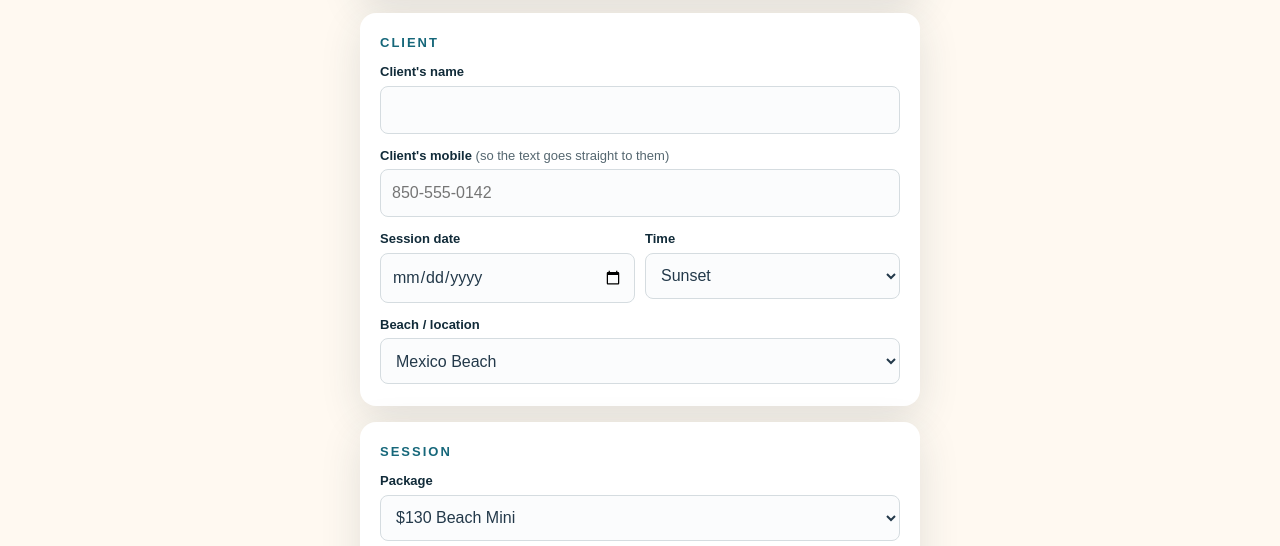
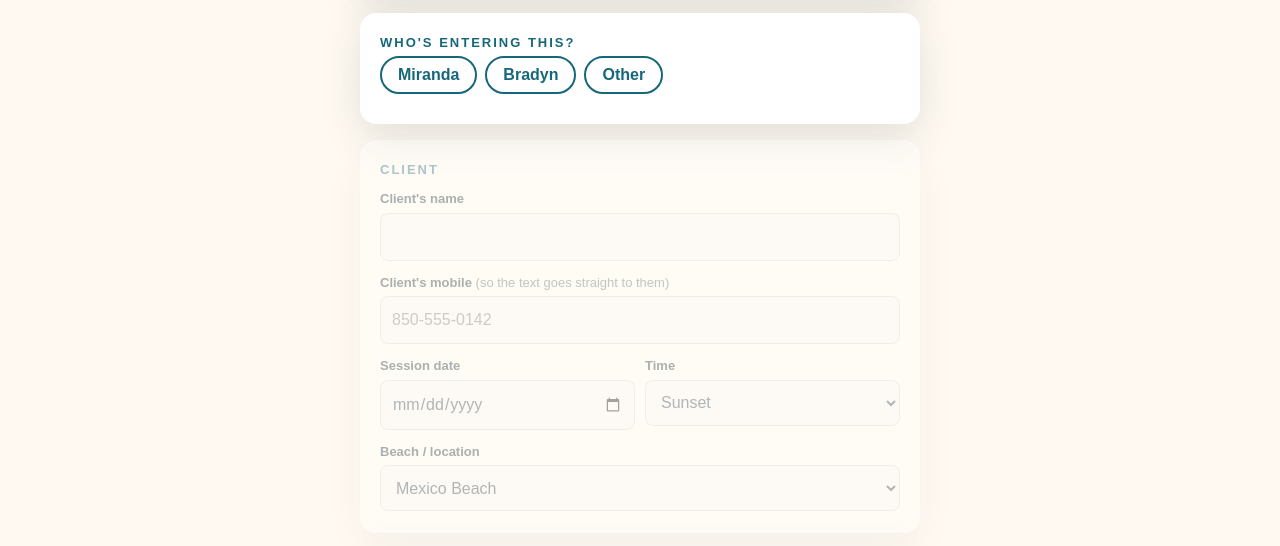
Before and after one commit to mirandaraep-tech/mirandaraephotography-site, a website: page new.html in a window 1280 px wide. Shown: the part 199-745 px from the top of the page. Drawn offline with Linux system fonts and the light colour scheme; no server answers.

Commit message:
Update new.html

```diff
--- a/new.html
+++ b/new.html
@@ -46,6 +46,8 @@ textarea{min-height:70px}
 .chip{border:2px solid var(--teal);background:#fff;color:var(--teal);border-radius:999px;padding:8px 16px;font-size:16px;font-weight:bold;cursor:pointer}
 .chip.on{background:var(--teal);color:#fff}
 .keep{margin-top:10px;font-size:15px}
+#whocard.mini{padding:12px 20px}#whocard.mini h2,#whocard.mini .chips,#whocard.mini #whoother{display:none}
+.locked{opacity:.35;pointer-events:none}
 footer{text-align:center;font-size:12px;color:var(--muted);padding:0 0 30px}
 @media(max-width:380px){.row2{grid-template-columns:1fr}}
 </style>
@@ -57,6 +59,14 @@ footer{text-align:center;font-size:12px;color:var(--muted);padding:0 0 30px}
 </div></div>
 <main>
   <div class="card"><h1>New Booking</h1><p class="intro">Fill in what you agreed on, then text it to the client to confirm.</p></div>
+
+  <div class="card" id="whocard">
+    <h2>Who's entering this?</h2>
+    <div class="chips" id="whobtns"><button type="button" class="chip">Miranda</button><button type="button" class="chip">Bradyn</button><button type="button" class="chip">Other</button></div>
+    <input id="whoother" type="text" autocomplete="off" placeholder="Type your name" hidden>
+    <div id="whoset" hidden style="font-size:15px">Entering as <b id="whoname"></b> · <a href="#" id="whochg" style="color:var(--teal)">Change</a></div>
+  </div>
+  <div id="formwrap">
 
   <div class="card">
     <h2>Client</h2>
@@ -119,6 +129,7 @@ footer{text-align:center;font-size:12px;color:var(--muted);padding:0 0 30px}
     <p class="err" id="err" hidden>Please fill in the client's name and the date first.</p>
     <p class="small" id="copied" hidden style="text-align:center">Link copied!</p>
   </div>
+  </div>
 </main>
 <footer>Miranda Rae Photography · private page</footer>
 <script>
@@ -155,7 +166,7 @@ footer{text-align:center;font-size:12px;color:var(--muted);padding:0 0 30px}
     var o = { v: 1, n: $('n').value.trim(), d: $('d').value, t: $('t').value, b: $('b').value,
       pk: p[0] === 'Custom' ? 'Custom session' : p[0].replace(/^\$\d+\s*/, ''),
       base: num('base'), len: $('len').value.trim(), ppl: $('ppl').value.trim(), ph: $('pho').value.trim(), x: x,
-      dc: num('dc'), dr: $('dr').value.trim(), note: $('note').value.trim() };
+      dc: num('dc'), dr: $('dr').value.trim(), note: $('note').value.trim(), by: who() };
     var tot = o.base; x.forEach(function(e){ tot += e[1]; });
     o.total = Math.max(0, Math.round((tot - o.dc) * 100) / 100);
     return o;
@@ -200,7 +211,7 @@ footer{text-align:center;font-size:12px;color:var(--muted);padding:0 0 30px}
   // Tell the site about this booking before the link goes out (client's phone for the test check, and who's shooting)
   function remember(o){
     var co = !$('cobox').hidden && $('coname').value.trim();
-    var body = JSON.stringify({ kind: 'pending', name: o.n, date: o.d, beach: o.b, phone: $('ph').value,
+    var body = JSON.stringify({ kind: 'pending', by: who(), name: o.n, date: o.d, beach: o.b, phone: $('ph').value,
       photographer: co ? $('coname').value.trim() : '', payout: co ? num('copay') : 0 });
     try {
       if (navigator.sendBeacon && navigator.sendBeacon('/api/booking-counter', new Blob([body], { type: 'application/json' }))) return;
@@ -208,7 +219,7 @@ footer{text-align:center;font-size:12px;color:var(--muted);padding:0 0 30px}
     try { fetch('/api/booking-counter', { method: 'POST', keepalive: true, headers: { 'Content-Type': 'application/json' }, body: body }); } catch (e) {}
   }
 
-  function ready(){ var ok = $('n').value.trim() && $('d').value; $('err').hidden = !!ok; return ok; }
+  function ready(){ if (!who()) { $('whocard').scrollIntoView({ behavior: 'smooth' }); return false; } var ok = $('n').value.trim() && $('d').value; $('err').hidden = !!ok; return ok; }
   $('send').addEventListener('click', function(e){
     e.preventDefault(); if (!ready()) return;
     var o = data(), first = o.n.split(/\s+/)[0];
@@ -227,7 +238,27 @@ footer{text-align:center;font-size:12px;color:var(--muted);padding:0 0 30px}
     else prompt('Copy this link:', l);
   });
   $('prev').addEventListener('click', function(e){ if (!ready()) { e.preventDefault(); return; } remember(data()); });
+  // Who's entering this (Oct 15 2026): Miranda · Bradyn · Other. Picked once per phone, then shrinks.
+  // The form stays grayed out until someone picks. The name rides in the Confirm link and the emails.
+  var WHO = ''; try { WHO = localStorage.getItem('mrp-who') || ''; } catch (e) {}
+  function who(){ return WHO; }
+  function showWho(){
+    var set = !!WHO;
+    $('formwrap').classList.toggle('locked', !set);
+    $('whocard').classList.toggle('mini', set);
+    $('whoset').hidden = !set; $('whoname').textContent = WHO;
+    update();
+  }
+  function setWho(n){ WHO = String(n || '').trim().slice(0, 40); try { if (WHO) localStorage.setItem('mrp-who', WHO); else localStorage.removeItem('mrp-who'); } catch (e) {} showWho(); }
+  Array.prototype.forEach.call($('whobtns').children, function(b){ b.addEventListener('click', function(){
+    if (b.textContent === 'Other') { $('whoother').hidden = false; $('whoother').focus(); return; }
+    $('whoother').hidden = true; setWho(b.textContent);
+  }); });
+  $('whoother').addEventListener('change', function(){ if ($('whoother').value.trim()) setWho($('whoother').value); });
+  $('whoother').addEventListener('keydown', function(e){ if (e.key === 'Enter' && $('whoother').value.trim()) setWho($('whoother').value); });
+  $('whochg').addEventListener('click', function(e){ e.preventDefault(); WHO = ''; $('whoother').value = ''; $('whoother').hidden = true; showWho(); });
   fillPkg();
+  showWho();
 })();
 </script>
 </body>
```
